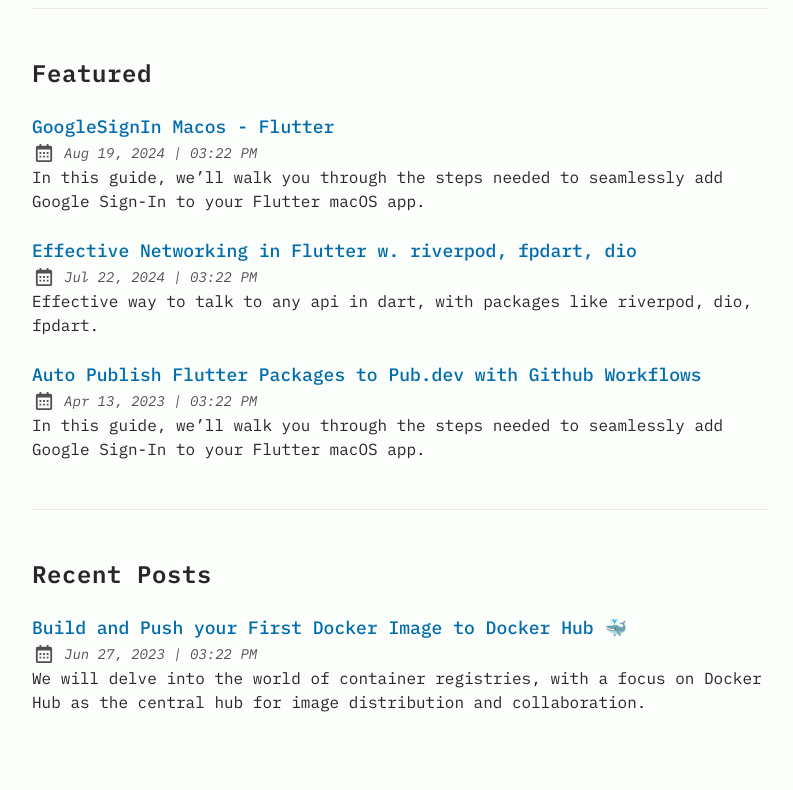
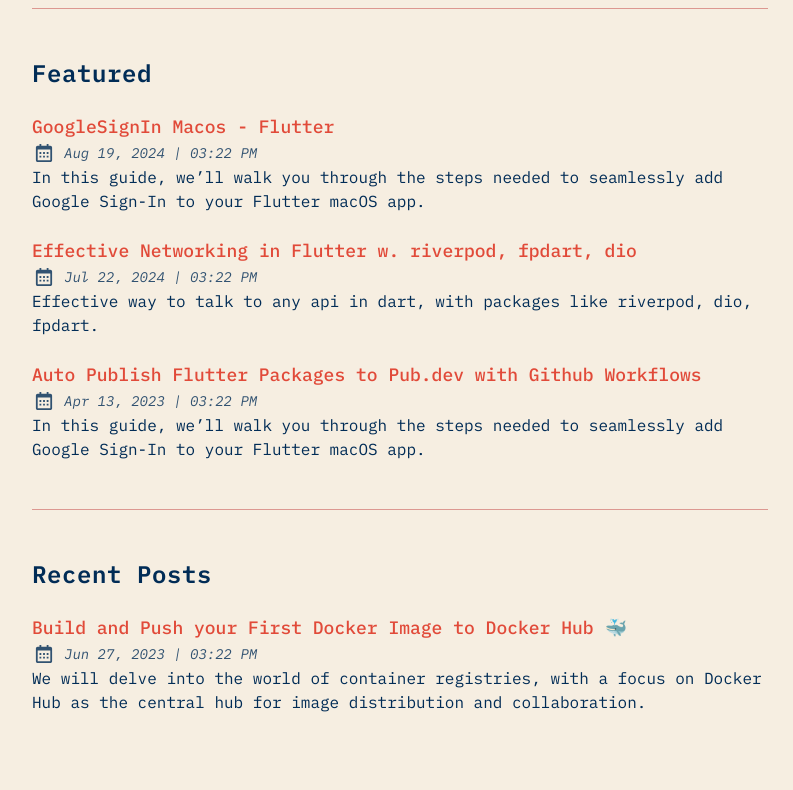
Before and after one commit to deepraj02/site, an Astro site: page / in a window 1280 px wide. Shown: the part 459-1249 px from the top of the page, without its empty margins (240-1033 px from the left). Built offline with nearby package versions, Linux system fonts and the light colour scheme; Astro itself is replaced by a stand-in of ours; some packages are replaced by stand-ins of ours.

Commit message:
♻️ (feat): changed default lightmode theme w. Lobstar

```diff
--- a/src/styles/base.css
+++ b/src/styles/base.css
@@ -4,13 +4,14 @@
 
 @layer base {
   :root,
+  :root,
   html[data-theme="light"] {
-    --color-fill: 251, 254, 251;
-    --color-text-base: 40, 39, 40;
-    --color-accent: 0, 108, 172;
-    --color-card: 230, 230, 230;
-    --color-card-muted: 205, 205, 205;
-    --color-border: 236, 233, 233;
+    --color-fill: 246, 238, 225;
+    --color-text-base: 1, 44, 86;
+    --color-accent: 225, 74, 57;
+    --color-card: 217, 209, 195;
+    --color-card-muted: 239, 216, 176;
+    --color-border: 220, 152, 145;
   }
   html[data-theme="dark"] {
     --color-fill: 33, 39, 55;
```
